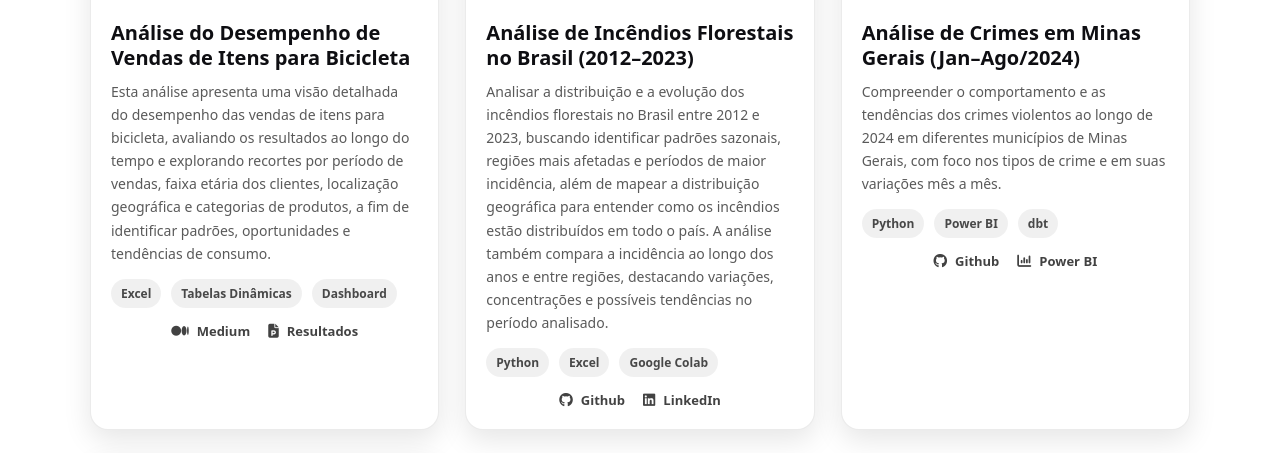
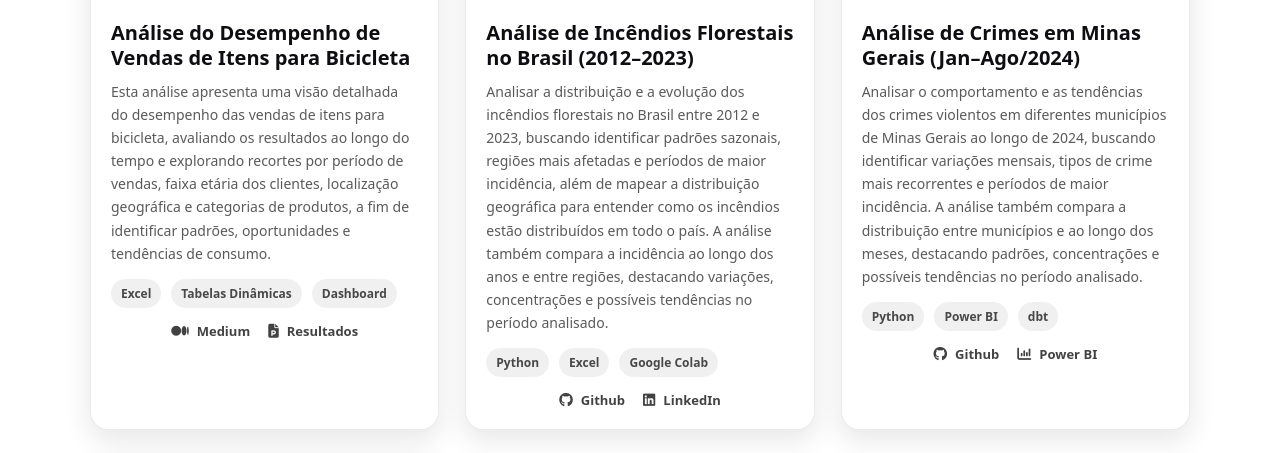
Before and after one commit to GutembergRodrigues/GutembergRodrigues.github.io, a Jekyll site: the page built from index.md, in a window 1280 px wide and 900 px high, scrolled down 1227 px, cut to the strip 178-631 px from the top of the window. Built offline with Jekyll 4.4.1, drawn with Linux system fonts in a browser that asks for light colours.

Commit message:
Update default.html

```diff
--- a/_layouts/default.html
+++ b/_layouts/default.html
@@ -170,7 +170,7 @@
               <div class="project-card__body">
                 <h3 class="project-card__title">Análise de Crimes em Minas Gerais (Jan–Ago/2024)</h3>
                 <p class="project-card__desc">
-                  Compreender o comportamento e as tendências dos crimes violentos ao longo de 2024 em diferentes municípios de Minas Gerais, com foco nos tipos de crime e em suas variações mês a mês.
+                  Analisar o comportamento e as tendências dos crimes violentos em diferentes municípios de Minas Gerais ao longo de 2024, buscando identificar variações mensais, tipos de crime mais recorrentes e períodos de maior incidência. A análise também compara a distribuição entre municípios e ao longo dos meses, destacando padrões, concentrações e possíveis tendências no período analisado.
                 </p>
 
                 <div class="project-card__tags">
```
